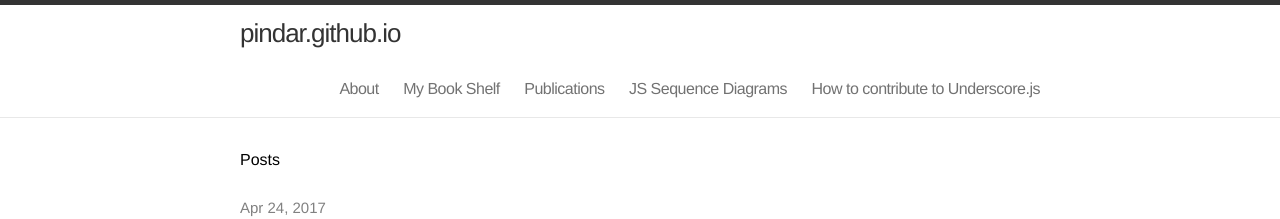
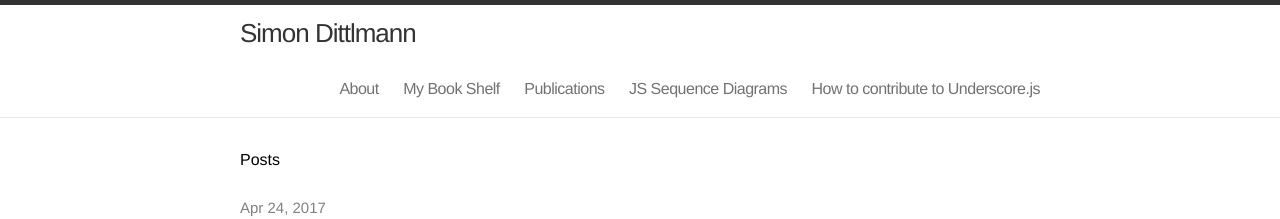
Before and after one commit to Pindar/pindar.github.io, a Jekyll site: the page built from index.html, in a window 1280 px wide. Shown: the top 219 px of the page. Built offline with Jekyll 4.4.1, drawn with Linux system fonts in a browser that asks for light colours; nearby versions of some CDN libraries; the list of posts is cut into pages by our own code.

Commit message:
fix title issue

```diff
--- a/_config.yml
+++ b/_config.yml
@@ -1,4 +1,5 @@
 # Site settings
+mainTitle: "Simon Dittlmann"
 email: me@itnotes.de
 description: "This blog is about it notes, lean development, DevOps and programing"
 baseurl: ""
--- a/_includes/header.html
+++ b/_includes/header.html
@@ -2,7 +2,7 @@
 
   <div class="wrap">
 
-    <a class="site-title" href="{{ site.baseurl }}/">{{ site.title }}</a>
+    <a class="site-title" href="{{ site.baseurl }}/">{{ site.mainTitle }}</a>
 
     <nav class="site-nav">
       <a href="#" class="menu-icon">
```
Also changed, not shown: README.md.
